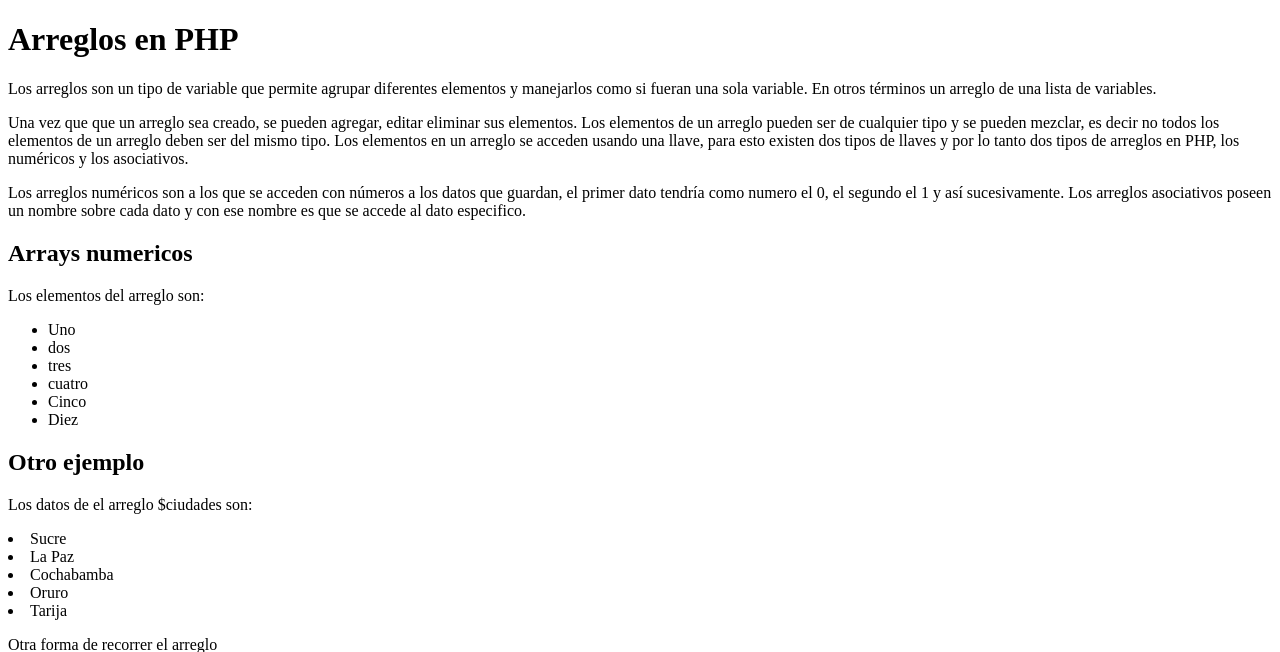
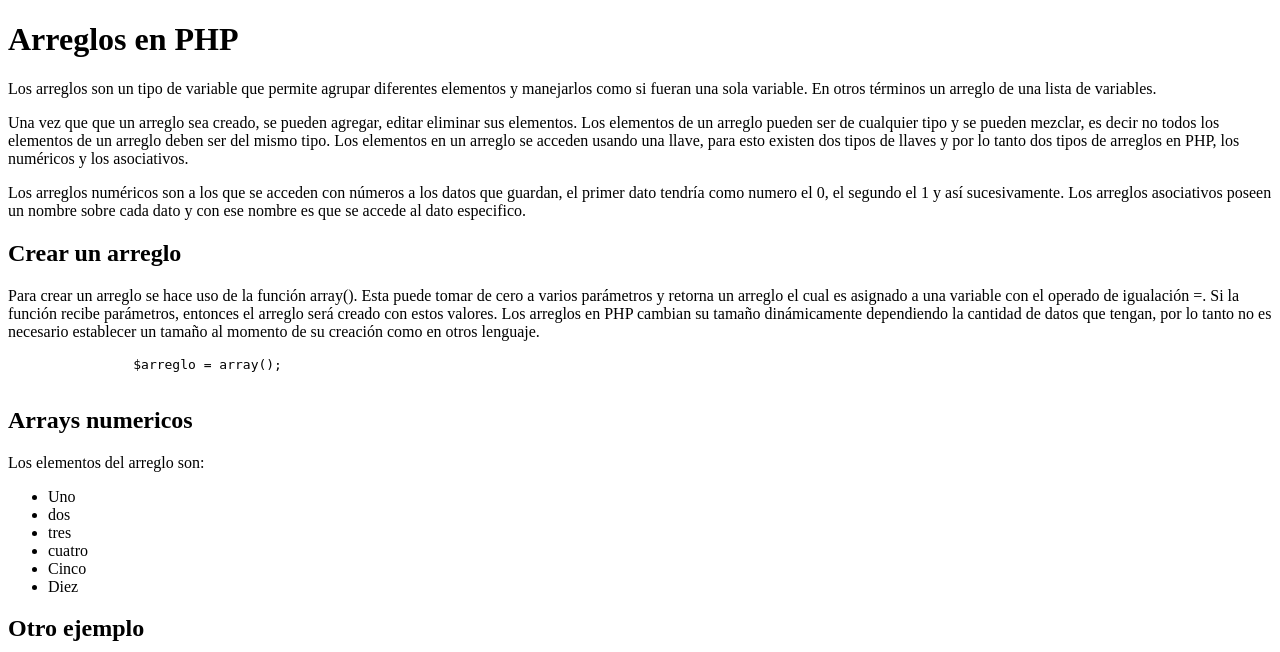
Before and after one commit to mtorrez/EM_arreglos, a PHP site: page / in a window 1280 px wide. Shown: the top 652 px of the page. Run offline with PHP 8.4, Linux system fonts and the light colour scheme.

Commit message:
Segundo commit

```diff
--- a/index.php
+++ b/index.php
@@ -9,6 +9,11 @@
 	<p>Los arreglos son un tipo de variable que permite agrupar diferentes elementos y manejarlos como si fueran una sola variable. En otros términos un arreglo de una lista de variables.</p>
 	<p>Una vez que que un arreglo sea creado, se pueden agregar, editar eliminar sus elementos. Los elementos de un arreglo pueden ser de cualquier tipo y se pueden mezclar, es decir no todos los elementos de un arreglo deben ser del mismo tipo. Los elementos en un arreglo se acceden usando una llave, para esto existen dos tipos de llaves y por lo tanto dos tipos de arreglos en PHP, los numéricos y los asociativos.</p>
 	<p>Los arreglos numéricos son a los que se acceden con números a los datos que guardan, el primer dato tendría como numero el 0, el segundo el 1 y así sucesivamente. Los arreglos asociativos poseen un nombre sobre cada dato y con ese nombre es que se accede al dato especifico.</p>
+	<h2>Crear un arreglo</h2>
+	<p>Para crear un arreglo se hace uso de la función array(). Esta puede tomar de cero a varios parámetros y retorna un arreglo el cual es asignado a una variable con el operado de igualación =. Si la función recibe parámetros, entonces el arreglo será creado con estos valores. Los arreglos en PHP cambian su tamaño dinámicamente dependiendo la cantidad de datos que tengan, por lo tanto no es necesario establecer un tamaño al momento de su creación como en otros lenguaje.</p>
+	<pre>
+		$arreglo = array();
+	</pre>
 	<h2>Arrays numericos</h2>
 	<?php
 	$arreglo = array('Uno', 'dos', 'tres','cuatro');
```
